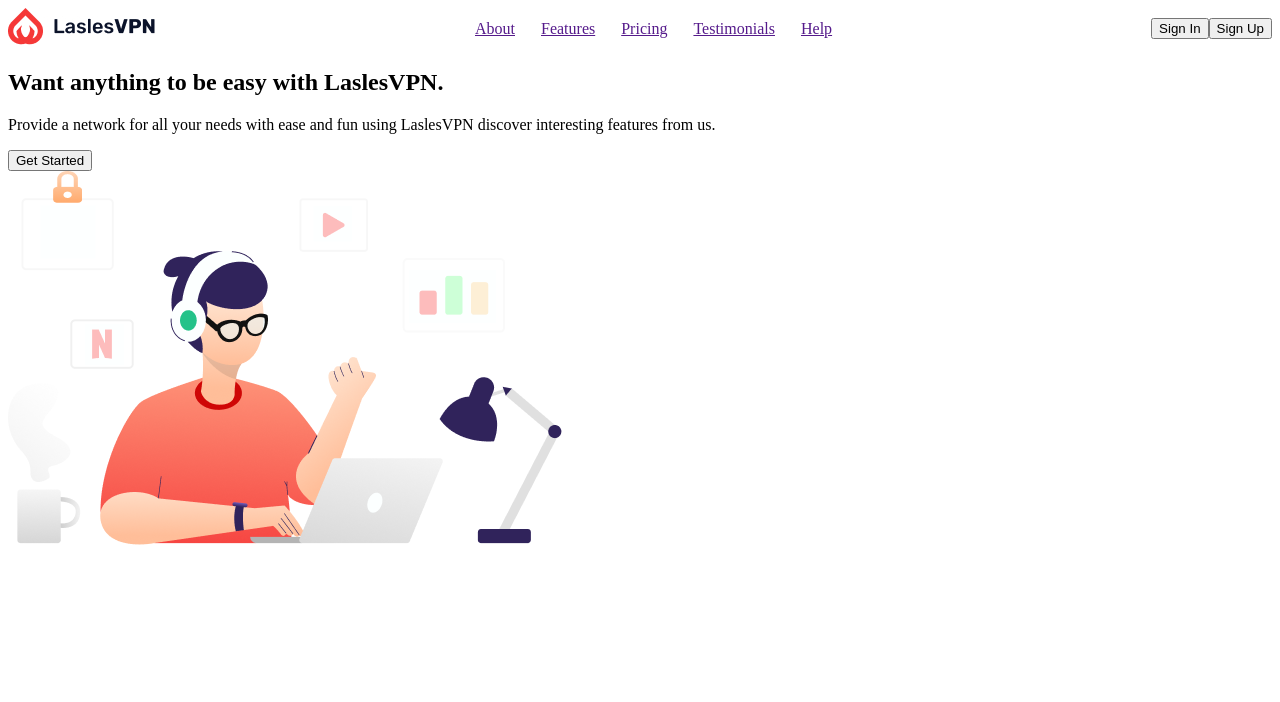
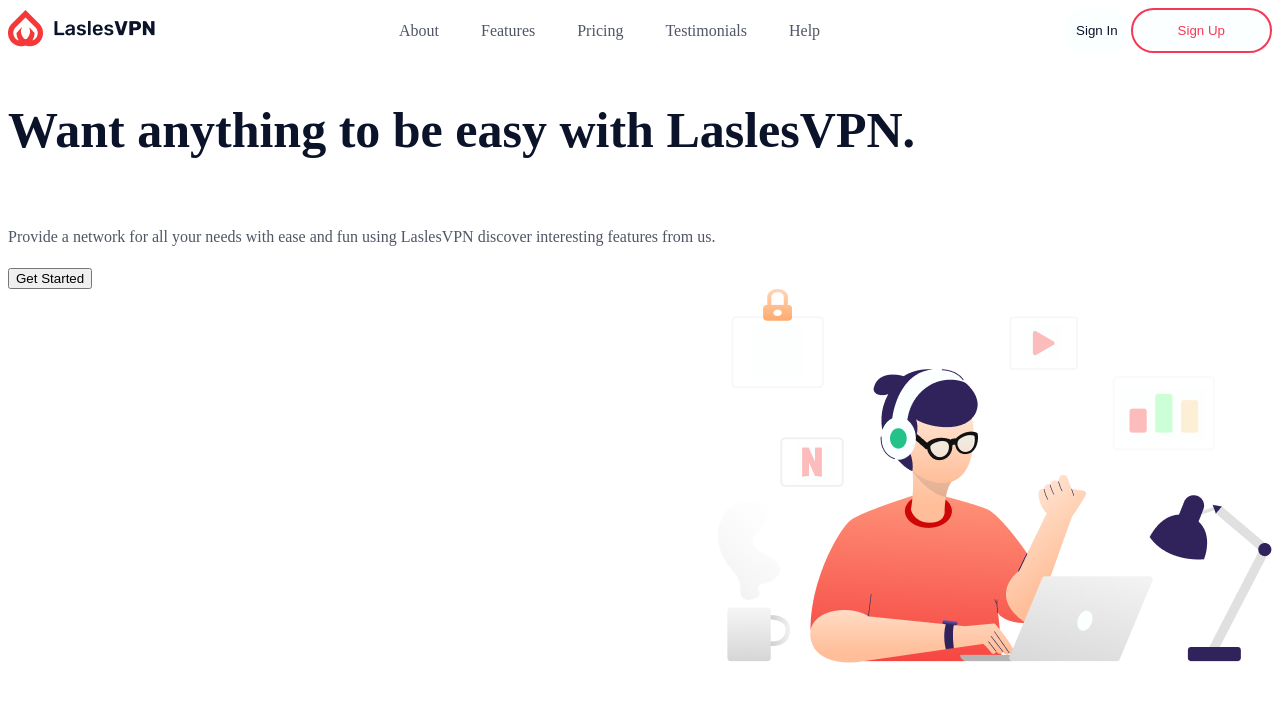
Before and after one commit to DariaKrasnoshapka/LaslesVPN, a plain HTML site: page index.html in a window 1280 px wide. Drawn offline with Linux system fonts and the light colour scheme.

Commit message:
flexs container

```diff
--- a/css/main.css
+++ b/css/main.css
@@ -1,3 +1,7 @@
+@font-face{
+  font-family:'Lato', sans-serif;
+}
+
 .container{
   max-width: 11400px;
   margin-left:auto ;
@@ -21,3 +25,62 @@
   display: inline-flex;
   padding: 4px 13px;
 }
+.main-nav-link{
+  padding: 8px;
+  text-decoration: none;
+  color: #4F5665;
+  font-weight: 400;
+  font-size: 16px;
+  line-height: 19px;
+}
+.main-btn{
+  border-radius: 50px;
+  background: #FCFFFF;
+
+}
+.main-btn:hover{
+  box-shadow: 0 12px 16px 0;
+  color: #970606;
+}
+.main-btn-white{
+  padding: 13px;
+  color: #0B132A;
+  border: transparent;
+  transition-property: color;
+  transition-duration: 0.2s;
+}
+
+.main-btn-red{
+  padding: 13px 45px;
+  color: #F53855;
+  border-radius: 50px;
+  border: 2px solid #F53855;
+  transition-property: color;
+  transition-duration: 0.2s;
+}
+.title{
+  font-weight: 500;
+  font-size: 50px;
+  line-height: 70px;
+  font-weight: bold;
+  color: #0B132A;
+
+}
+.header-flex-one{
+ display: flex;
+ flex-direction: column;
+  justify-content: flex-start;
+ align-items: flex-start;
+}
+.text{
+  font-weight: 400;
+font-size: 16px;
+line-height: 30px;
+color: #4F5665;
+}
+.header-flex-two{
+  display: flex;
+
+   justify-content: flex-end;
+  align-items: stretch;
+}
--- a/index.html
+++ b/index.html
@@ -4,6 +4,9 @@
     <meta charset="UTF-8">
     <meta http-equiv="X-UA-Compatible" content="IE=edge">
     <meta name="viewport" content="width=device-width, initial-scale=1.0">
+    <link rel="preconnect" href="https://fonts.googleapis.com">
+    <link rel="preconnect" href="https://fonts.gstatic.com" crossorigin>
+    <link href="https://fonts.googleapis.com/css2?family=Lato:wght@400;700&display=swap" rel="stylesheet">
     <link rel="stylesheet" href="./css/main.css">
     <title>LaslesVPN</title>
 </head>
@@ -42,12 +45,12 @@
   </header>
   <main>
     <section>
-      <div>
-        <h1>Want anything to be easy with LaslesVPN.</h1>
-        <p>Provide a network for all your needs with ease and fun using LaslesVPN discover interesting features from us.</p>
+      <div class="header-flex-one">
+        <h1 class="title">Want anything to be easy with LaslesVPN.</h1>
+        <p class="text">Provide a network for all your needs with ease and fun using LaslesVPN discover interesting features from us.</p>
         <button>Get Started</button>
       </div>
-      <div>
+      <div class="header-flex-two" >
         <img src="./img/gamer.png" alt="man at laptop">
       </div>
     </section>
```
Lines whose indentation alone changed are shown as unchanged.
